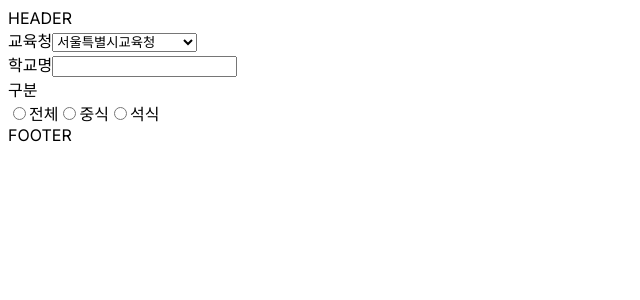
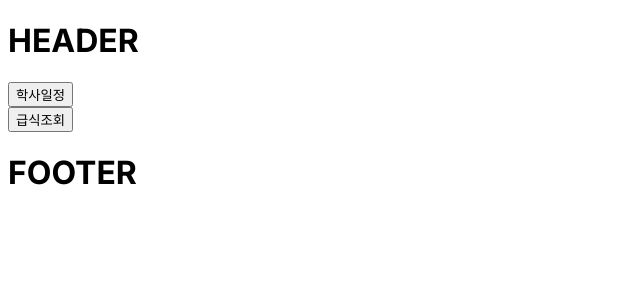
Before and after one commit to HyebinPark96/school-meal-program, a Next.js app: page / in a window 1280 px wide. Shown: the top 300 px of the page, without its empty margins (0-640 px from the left). Built offline with nearby package versions, Linux system fonts and the light colour scheme.

Commit message:
학교 조회 모달에서 학교명 조회 및 선택 기능 추가

```diff
--- /dev/null
+++ b/src/app/component/footer.js
@@ -0,0 +1,7 @@
+export default function Footer() {
+    return (
+        <>
+            <h1>FOOTER</h1>
+        </>
+    )
+}
--- /dev/null
+++ b/src/app/component/header.js
@@ -0,0 +1,7 @@
+export default function Header() {
+    return (
+        <>
+            <h1>HEADER</h1>
+        </>
+    )
+}
--- a/src/app/page.js
+++ b/src/app/page.js
@@ -1,67 +1,25 @@
-"use client"
-
 import Link from "next/link";
-import { useState } from "react";
+import Header from "./component/header";
+import Footer from "./component/footer";
 
 export default function Home() {
-    const atptOfcdcScList = [
-        { name: "서울특별시교육청", code: 7010000 },
-        { name: "부산광역시교육청", code: 7150000 },
-        { name: "대구광역시교육청", code: 7240000 },
-        { name: "인천광역시교육청", code: 7310000 },
-        { name: "광주광역시교육청", code: 7380000 },
-        { name: "대전광역시교육청", code: 7430000 },
-        { name: "울산광역시교육청", code: 7480000 },
-        { name: "경기도교육청", code: 7530000 },
-        { name: "강원특별자치도교육청", code: 7801000 },
-        { name: "충청북도교육청", code: 8000000 },
-        { name: "충청남도교육청", code: 8140000 },
-        { name: "전라북도교육청", code: 8320000 },
-        { name: "전라남도교육청", code: 8490000 },
-        { name: "경상북도교육청", code: 8750000 },
-        { name: "경상남도교육청", code: 9010000 },
-        { name: "제주특별자치도교육청", code: 9290000 },
-        { name: "세종특별자치시교육청", code: 9300000 },
-    ];
-
-    const [atptOfcdcScCode, setAtptOfcdcScCode] = useState();
-
     return (
         <>
-            <div>HEADER</div>
+            <Header />
+
             <div>
-                <div>
-                    <label>교육청</label>
-                    <select value={atptOfcdcScCode} defaultValue={7010000}>
-                        {atptOfcdcScList.map((atptOfcdcSc) => {
-                            return (
-                                <option
-                                    key={atptOfcdcSc.code}
-                                    value={atptOfcdcSc.code}
-                                >
-                                    {atptOfcdcSc.name}
-                                </option>
-                            );
-                        })}
-                    </select>
-                </div>
-                <div>
-                    <label>학교명</label>
-                    <input />
-                </div>
-                <div>
-                    <label>구분</label>
-                    <div>
-                        <input type="radio" />
-                        전체
-                        <input type="radio" />
-                        중식
-                        <input type="radio" />
-                        석식
-                    </div>
-                </div>
+                <Link href="/create">
+                    <input type="button" value="학사일정" />
+                </Link>
             </div>
-            <div>FOOTER</div>
+
+            <div>
+                <Link href="/schoolMeal/selectForm">
+                    <input type="button" value="급식조회" />
+                </Link>
+            </div>
+
+            <Footer />
         </>
     );
 }
```
Also changed, not shown: src/app/component/modal/scSearchModal.js (added, +67 -0 lines), src/app/schoolMeal/selectForm/page.js (added, +65 -0 lines).
